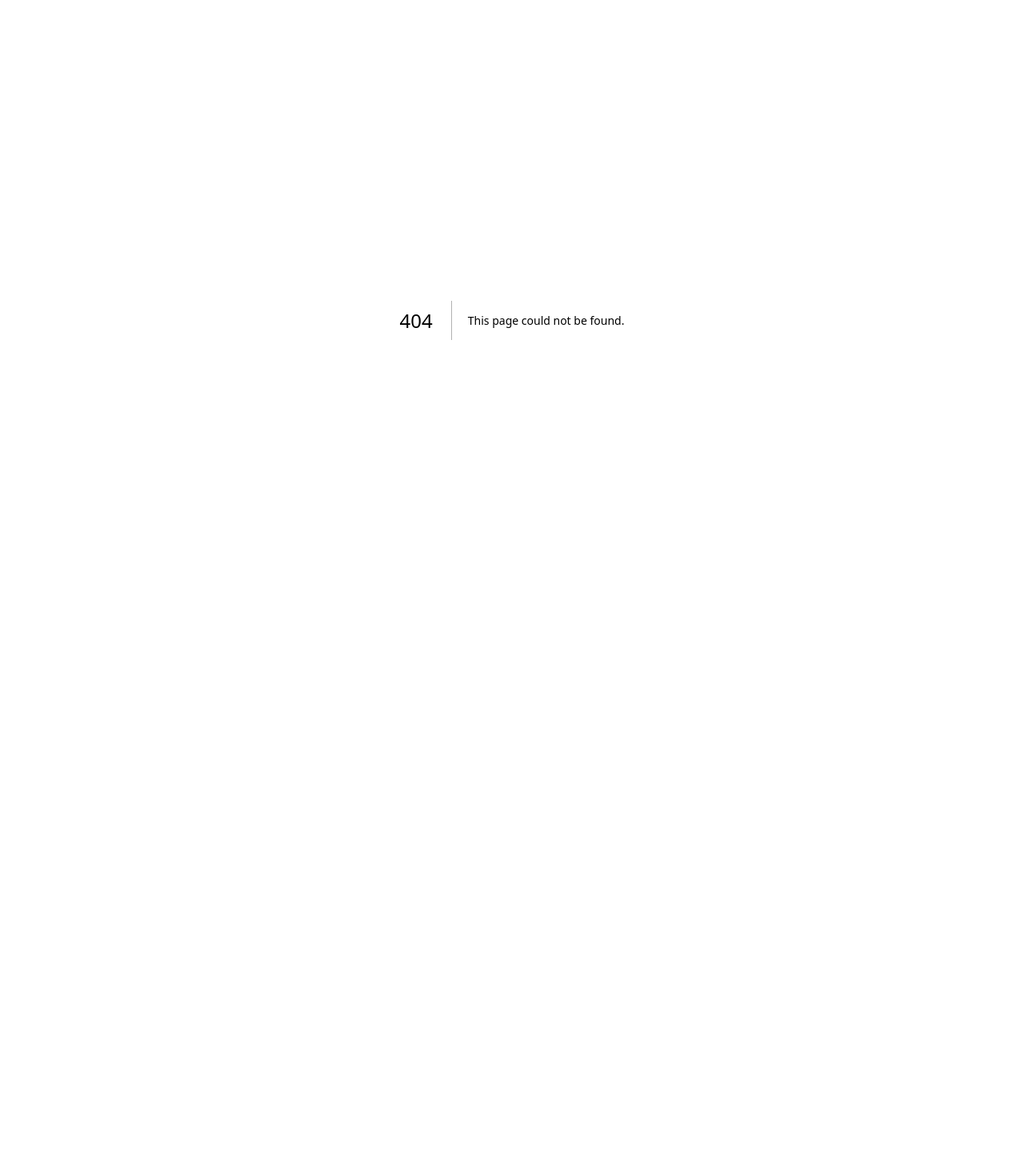
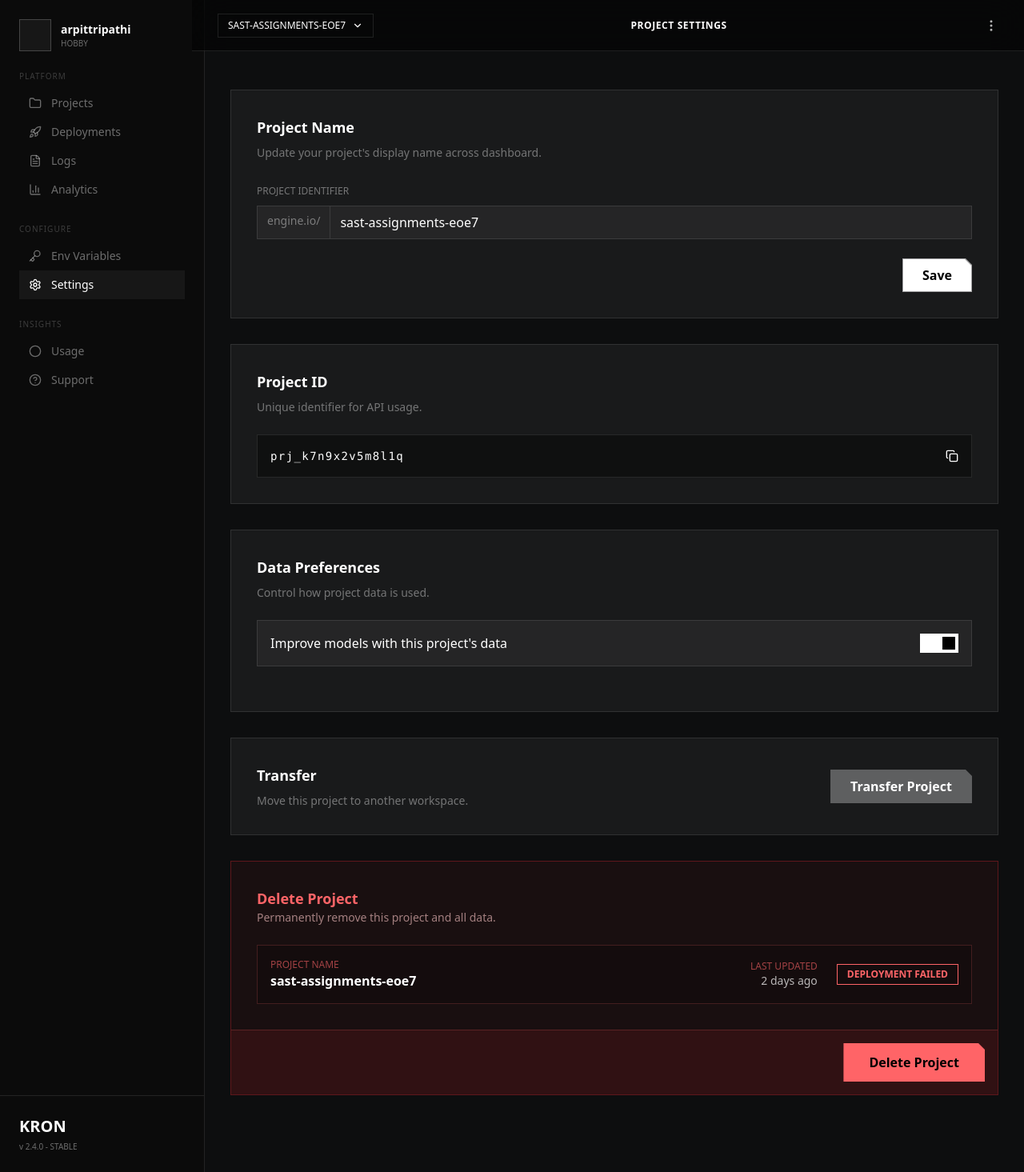
Before and after one commit to ABUDIYAAAA/kr0n, a Next.js app in the folder client/: page /dashboard/settings in a window 1280 px wide. Before the commit this address had no page. Shown: the whole page at 80% size. Before the commit the page ends 800 px from the top, so only its background shows below. Built offline with nearby package versions, Linux system fonts and the light colour scheme.

Commit message:
added settings page

```diff
--- a/client/app/dashboard/analytics/projectanalysis/page.js
+++ b/client/app/dashboard/analytics/projectanalysis/page.js
@@ -130,15 +130,15 @@ function AnalyticsDashboard() {
             ].map((m) => (
               <div key={m.label} className="relative">
                 {/* OUTER BORDER (CLIPPED) */}
-                <div className="clipped bg-white/10 p-[1px]">
+                <div className="clipped bg-white p-[1px]">
                   {/* INNER CARD */}
-                  <div className="clipped bg-white p-6 hover:bg-zinc-100 transition">
-                    <p className="text-[10px] text-black/50 uppercase mb-4">
+                  <div className="clipped bg-black p-6 hover:bg-black/80 transition">
+                    <p className="text-[10px] text-white/50 uppercase mb-4">
                       {m.label}
                     </p>
 
                     <div className="flex gap-3 items-baseline">
-                      <span className="text-2xl font-bold text-black">
+                      <span className="text-2xl font-bold text-white">
                         {m.value}
                       </span>
                       <span className={`text-xs ${m.color}`}>{m.change}</span>
--- /dev/null
+++ b/client/app/dashboard/settings/page.js
@@ -0,0 +1,239 @@
+"use client";
+
+import { useState } from "react";
+import Sidebar from "../sidebar/page";
+import { ChevronDown, MoreVertical, Copy } from "lucide-react";
+
+export default function SettingsPage() {
+  const [openDropdown, setOpenDropdown] = useState(false);
+  const [project, setProject] = useState("sast-assignments-eoe7");
+  const [toggle, setToggle] = useState(true);
+  const [showDeleteConfirm, setShowDeleteConfirm] = useState(false);
+
+  const copyId = () => {
+    navigator.clipboard.writeText("prj_k7n9x2v5m8l1q");
+  };
+
+  return (
+    <div className="flex bg-[#0d0e0f] text-white min-h-screen">
+      <Sidebar />
+
+      <div className="flex-1">
+        {/* HEADER */}
+        <header className="fixed top-0 left-[240px] right-0 z-40 flex justify-between items-center px-8 h-16 bg-black/50 backdrop-blur-xl border-b border-white/10">
+          {/* LEFT */}
+          <div className="relative">
+            <button
+              onClick={() => setOpenDropdown(!openDropdown)}
+              className="flex items-center gap-2 px-3 py-1.5 border border-white/10 hover:bg-white/5">
+              <span className="text-xs uppercase">{project}</span>
+              <ChevronDown size={14} />
+            </button>
+
+            {openDropdown && (
+              <div className="absolute mt-2 w-44 bg-[#111] border border-white/10">
+                {["sast-assignments-eoe7", "watch-wise", "core-engine"].map(
+                  (p) => (
+                    <div
+                      key={p}
+                      onClick={() => {
+                        setProject(p);
+                        setOpenDropdown(false);
+                      }}
+                      className="px-3 py-2 hover:bg-white/10 cursor-pointer text-sm">
+                      {p}
+                    </div>
+                  ),
+                )}
+              </div>
+            )}
+          </div>
+
+          {/* TITLE */}
+          <h1 className="text-xs font-bold uppercase tracking-wider">
+            Project Settings
+          </h1>
+
+          {/* RIGHT */}
+          <MoreVertical className="text-white/70" size={18} />
+        </header>
+
+        {/* MAIN */}
+        <main className="pt-28 pb-24 max-w-[1200px] mx-auto px-8 space-y-8">
+          {/* PROJECT NAME */}
+          <section className="border border-white/10 bg-white/5 p-8 space-y-6">
+            <div>
+              <h2 className="text-lg font-bold mb-2">Project Name</h2>
+              <p className="text-white/40 text-sm">
+                Update your project's display name across dashboard.
+              </p>
+            </div>
+
+            <div>
+              <label className="text-xs uppercase text-white/40">
+                Project Identifier
+              </label>
+
+              <div className="flex mt-2">
+                <span className="px-3 py-2 bg-white/5 border border-r-0 border-white/10 text-white/40 text-sm">
+                  engine.io/
+                </span>
+
+                <input
+                  value={project}
+                  onChange={(e) => setProject(e.target.value)}
+                  className="flex-1 bg-white/5 border border-white/10 px-3 py-2 outline-none"
+                />
+              </div>
+            </div>
+
+            <div className="flex justify-end">
+              <div className="clip-wrapper bg-white/60 p-[1px] inline-flex">
+                <button className="clip-inner bg-white text-black px-6 py-2 font-bold">
+                  Save
+                </button>
+              </div>
+            </div>
+          </section>
+
+          {/* PROJECT ID */}
+          <section className="border border-white/10 bg-white/5 p-8 space-y-6">
+            <div>
+              <h2 className="text-lg font-bold mb-2">Project ID</h2>
+              <p className="text-white/40 text-sm">
+                Unique identifier for API usage.
+              </p>
+            </div>
+
+            <div className="flex items-center gap-4 bg-black/40 p-4 border border-white/10">
+              <code className="flex-1 text-sm tracking-widest">
+                prj_k7n9x2v5m8l1q
+              </code>
+
+              <button onClick={copyId}>
+                <Copy size={16} />
+              </button>
+            </div>
+          </section>
+
+          {/* DATA PREF */}
+          <section className="border border-white/10 bg-white/5 p-8 space-y-6">
+            <div>
+              <h2 className="text-lg font-bold mb-2">Data Preferences</h2>
+              <p className="text-white/40 text-sm">
+                Control how project data is used.
+              </p>
+            </div>
+
+            <div className="flex justify-between items-center bg-white/5 border border-white/10 p-4">
+              <span>Improve models with this project's data</span>
+
+              <button
+                onClick={() => setToggle(!toggle)}
+                className={`w-12 h-6 flex items-center px-1 ${
+                  toggle ? "bg-white" : "bg-white/20"
+                }`}>
+                <div
+                  className={`w-4 h-4 ${
+                    toggle ? "bg-black ml-auto" : "bg-white"
+                  }`}
+                />
+              </button>
+            </div>
+
+            <div className="flex justify-end">
+
+            </div>
+          </section>
+
+          {/* TRANSFER */}
+          <section className="border border-white/10 bg-white/5 p-8 flex justify-between items-center">
+            <div>
+              <h2 className="text-lg font-bold mb-2">Transfer</h2>
+              <p className="text-white/40 text-sm">
+                Move this project to another workspace.
+              </p>
+            </div>
+
+            <div className="clip-wrapper bg-white/30 p-[1px] inline-flex">
+              <button className="clip-inner bg-transparent px-6 py-2 font-bold">
+                Transfer Project
+              </button>
+            </div>
+          </section>
+
+          {/* DELETE */}
+          <section className="border border-red-500/30 bg-red-500/5">
+            <div className="p-8 space-y-6">
+              <div>
+                <h2 className="text-red-400 font-bold text-lg">
+                  Delete Project
+                </h2>
+                <p className="text-red-200/60 text-sm">
+                  Permanently remove this project and all data.
+                </p>
+              </div>
+
+              <div className="flex items-center gap-6 p-4 border border-red-400/20 bg-black/20">
+                <div className="flex-1">
+                  <div className="text-xs text-red-400/60">PROJECT NAME</div>
+                  <div className="font-bold">{project}</div>
+                </div>
+
+                <div className="text-right">
+                  <div className="text-xs text-red-400/60">LAST UPDATED</div>
+                  <div className="text-sm text-white/70">2 days ago</div>
+                </div>
+
+                <div className="px-3 py-1 border border-red-400 text-red-400 text-xs font-bold uppercase">
+                  Deployment Failed
+                </div>
+              </div>
+            </div>
+
+            <div className="bg-red-500/10 border-t border-red-400/20 p-4 flex justify-end">
+              <button
+                onClick={() => setShowDeleteConfirm(true)}
+                className="px-8 py-3 bg-red-400 text-black font-bold clipped-btn">
+                Delete Project
+              </button>
+            </div>
+          </section>
+        </main>
+      </div>
+
+      {showDeleteConfirm && (
+        <div className="fixed inset-0 z-50 flex items-center justify-center bg-black/70">
+          <div className="w-full max-w-[520px] border border-red-400/30 bg-[#0b0c0d] p-6">
+            <div className="flex items-center justify-between">
+              <h2 className="text-lg font-bold text-red-400">Confirm Delete</h2>
+              <button
+                onClick={() => setShowDeleteConfirm(false)}
+                className="text-white/50 hover:text-white">
+                x
+              </button>
+            </div>
+
+            <p className="mt-4 text-sm text-white/60">
+              This will permanently delete the project and all its data. This
+              action cannot be undone.
+            </p>
+
+            <div className="mt-6 flex justify-end gap-3">
+              <div className="clip-wrapper bg-white/20 p-[1px] inline-flex">
+                <button
+                  onClick={() => setShowDeleteConfirm(false)}
+                  className="clip-inner bg-transparent px-6 py-2 text-sm">
+                  Cancel
+                </button>
+              </div>
+              <button className="px-6 py-2 bg-red-400 text-black text-sm font-bold clipped-btn">
+                Delete Project
+              </button>
+            </div>
+          </div>
+        </div>
+      )}
+    </div>
+  );
+}
--- a/client/app/dashboard/sidebar/page.js
+++ b/client/app/dashboard/sidebar/page.js
@@ -25,7 +25,7 @@ export default function Sidebar() {
 
   const config = [
     { name: "Env Variables", href: "/dashboard/evariables", icon: Key },
-    { name: "Settings", href: "/settings", icon: Settings },
+    { name: "Settings", href: "/dashboard/settings", icon: Settings },
   ];
 
   const insights = [
--- a/client/app/globals.css
+++ b/client/app/globals.css
@@ -73,3 +73,14 @@ button {
   clip-path: polygon(0 0, calc(100% - 8px) 0, 100% 8px, 100% 100%, 0 100%);
   font-weight: 700;
 }
+.clipped-wrapper {
+  display: inline-block;
+  padding: 1px; /* border thickness */
+  background: rgba(255, 255, 255, 0.3); /* border color */
+  clip-path: polygon(0 0, calc(100% - 8px) 0, 100% 8px, 100% 100%, 0 100%);
+}
+
+.clipped-btn {
+  clip-path: polygon(0 0, calc(100% - 8px) 0, 100% 8px, 100% 100%, 0 100%);
+  font-weight: 700;
+}
```
